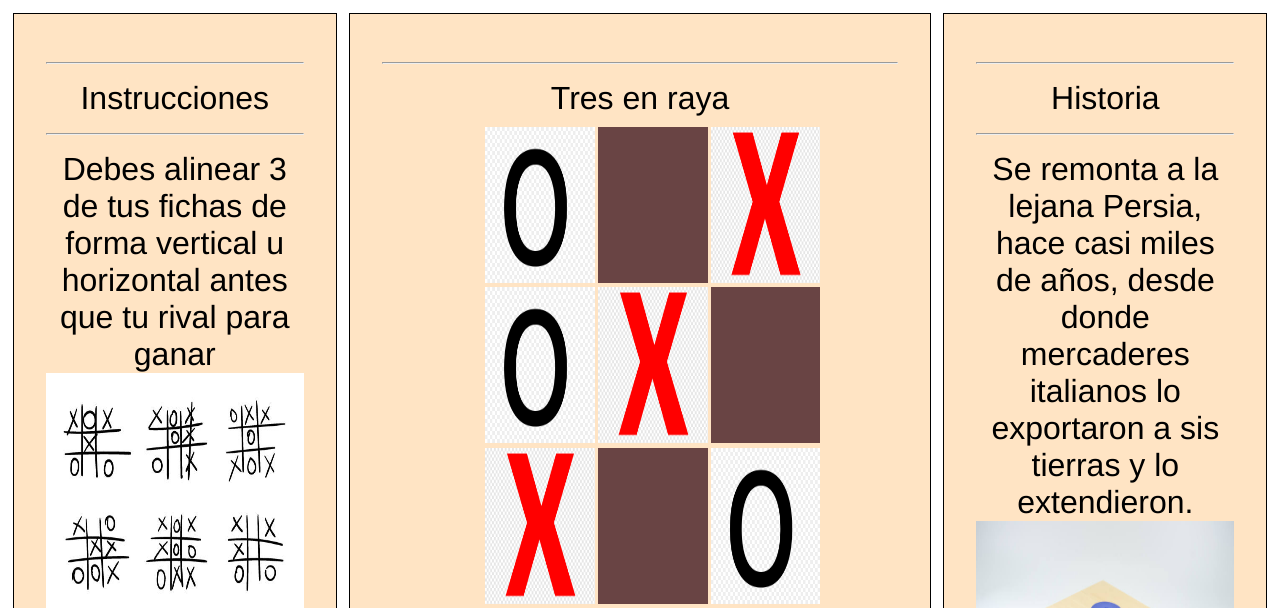
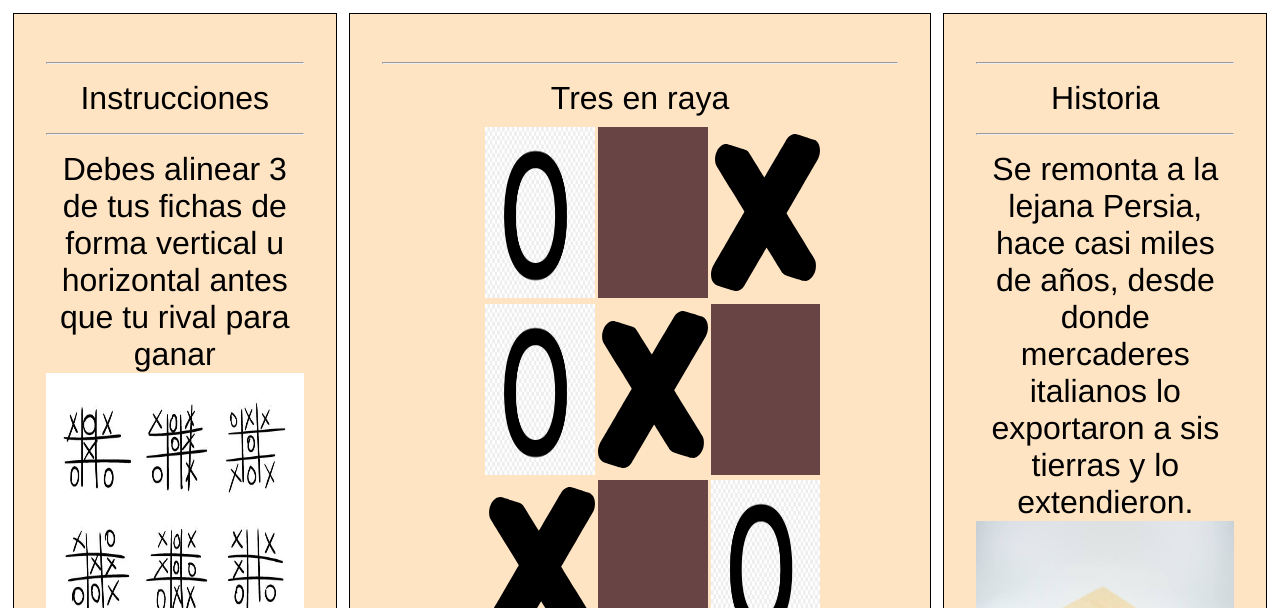
Before and after one commit to Sr-fer/Tres-en-raya, a plain HTML site: page index.html in a window 1280 px wide. Shown: the top 608 px of the page. Drawn offline with Linux system fonts and the light colour scheme.

Commit message:
Ficha X SVG

```diff
--- a/index.html
+++ b/index.html
@@ -23,11 +23,11 @@
                     <div id="tablero">
                         <img src="Imagenes\kisspng-letter-case-o-english-alphabet-clip-art-letter-s-5ac7f0237ab010.8890163915230525795025.jpg" alt="ficha1" width="100%" height="100%">
                         <div id="box2" ></div>
-                        <img src="Imagenes\png-transparent-x-mark-computer-icons-the-spectacle-of-the-car-miscellaneous-angle-text.png" alt="ficha3" width="100%" height="100%">
+                        <img src="Imagenes\1896958.svg" alt="ficha3" width="100%" height="100%">
                         <img src="Imagenes\kisspng-letter-case-o-english-alphabet-clip-art-letter-s-5ac7f0237ab010.8890163915230525795025.jpg" alt="ficha4" width="100%" height="100%">
-                        <img src="Imagenes\png-transparent-x-mark-computer-icons-the-spectacle-of-the-car-miscellaneous-angle-text.png" alt="ficha5" width="100%" height="100%">
+                        <img src="Imagenes\1896958.svg" alt="ficha5" width="100%" height="100%">
                         <div id="box6" ></div>
-                        <img src="Imagenes\png-transparent-x-mark-computer-icons-the-spectacle-of-the-car-miscellaneous-angle-text.png" alt="ficha7" width="100%" height="100%">
+                        <img src="Imagenes\1896958.svg" alt="ficha7" width="100%" height="100%">
                         <div id="box8" ></div>
                         <img src="Imagenes\kisspng-letter-case-o-english-alphabet-clip-art-letter-s-5ac7f0237ab010.8890163915230525795025.jpg" alt="ficha9" width="100%" height="100%">
                     </div>
```
Also changed, not shown: Imagenes/1896958.svg (added).
